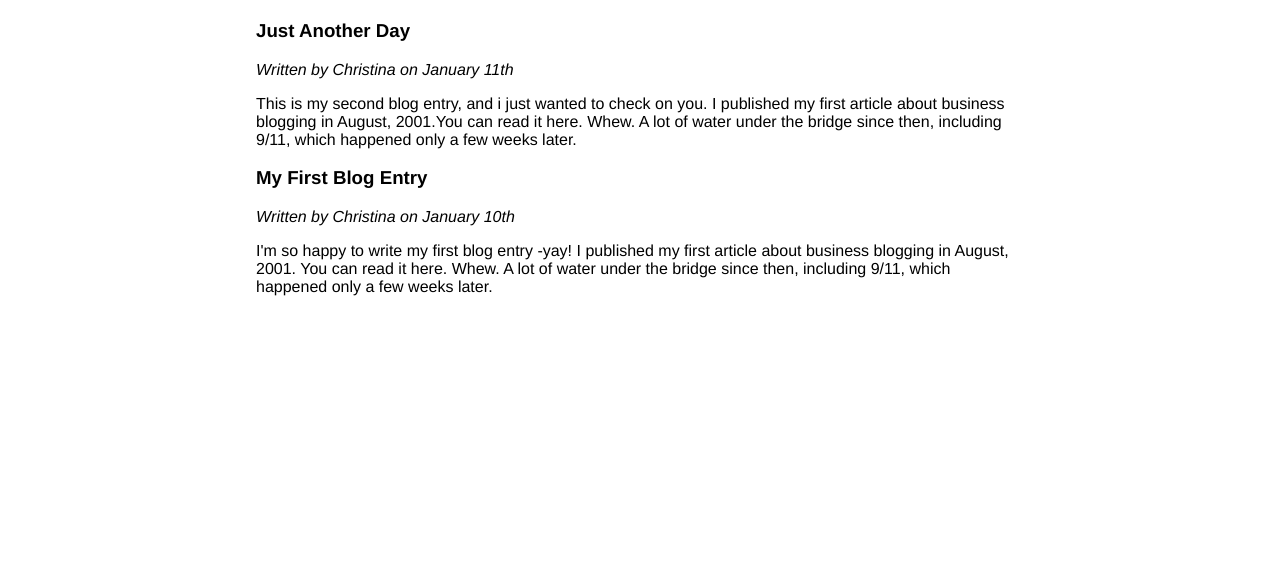
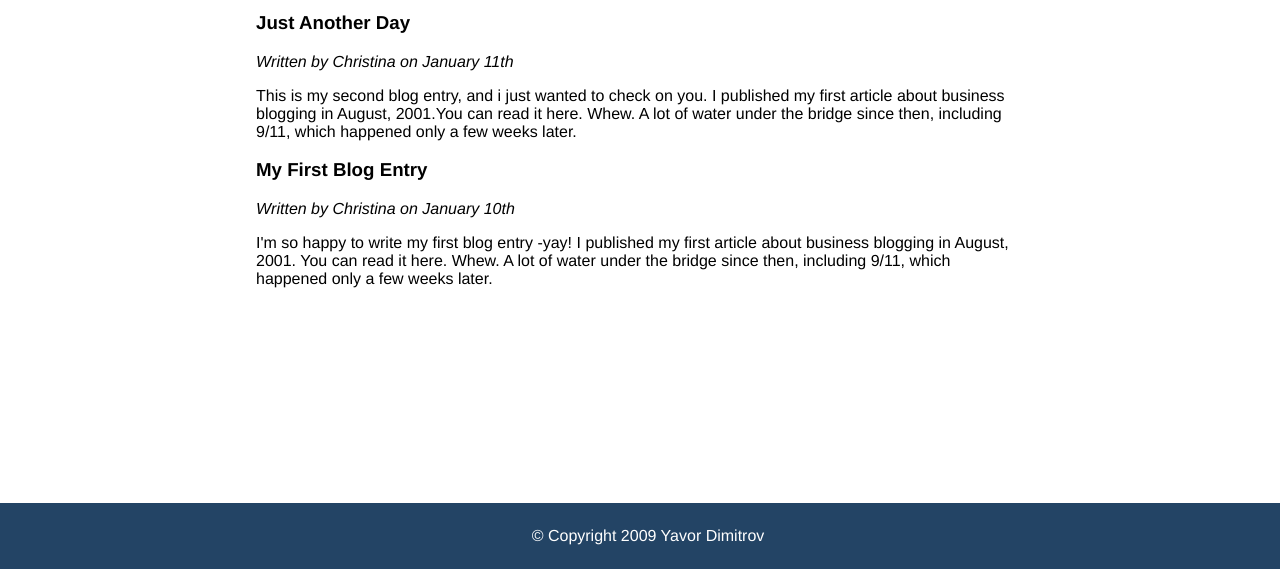
Before and after one commit to yavDimitrov/HTML_CSS_minicourse, a plain HTML site: page 02_Introduction to HTML/Introduction-to-HTML-Lab/L1_03_Simple-Website/Solution/index.html in a window 1280 px wide. Shown: the part 231-800 px from the top of the page. Drawn offline with Linux system fonts and the light colour scheme.

Commit message:
third problem finished

```diff
--- a/02_Introduction to HTML/Introduction-to-HTML-Lab/L1_03_Simple-Website/Solution/index.html
+++ b/02_Introduction to HTML/Introduction-to-HTML-Lab/L1_03_Simple-Website/Solution/index.html
@@ -55,7 +55,12 @@
             </article>
 
         </section>
+
+        <footer>
+            <p>&copy; Copyright 2009 Yavor Dimitrov</p>
+        </footer>
     </main>
+
 </body>
 
 </html>
--- a/02_Introduction to HTML/Introduction-to-HTML-Lab/L1_03_Simple-Website/Solution/style.css
+++ b/02_Introduction to HTML/Introduction-to-HTML-Lab/L1_03_Simple-Website/Solution/style.css
@@ -1,6 +1,5 @@
 header nav ul {
     text-align: center;
-    margin: 20px auto;
     word-spacing: 15px;
 }
 nav {
@@ -38,3 +37,13 @@ section h1 {
 header p {
     font-style: italic;
 }
+
+footer {
+    background: #234465;
+    text-align: center;
+    color: white;
+    padding: 8px;
+    position: fixed;
+    bottom: 0;
+    width: 100%;
+}
```
